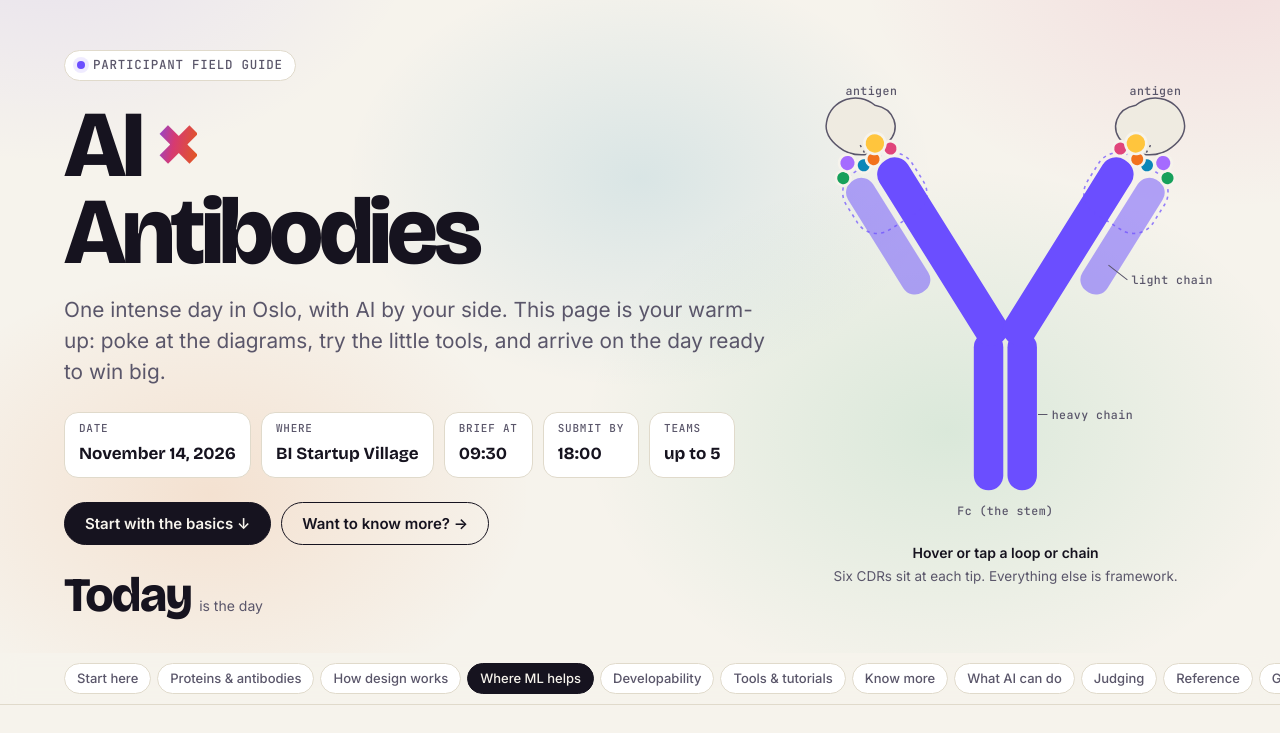
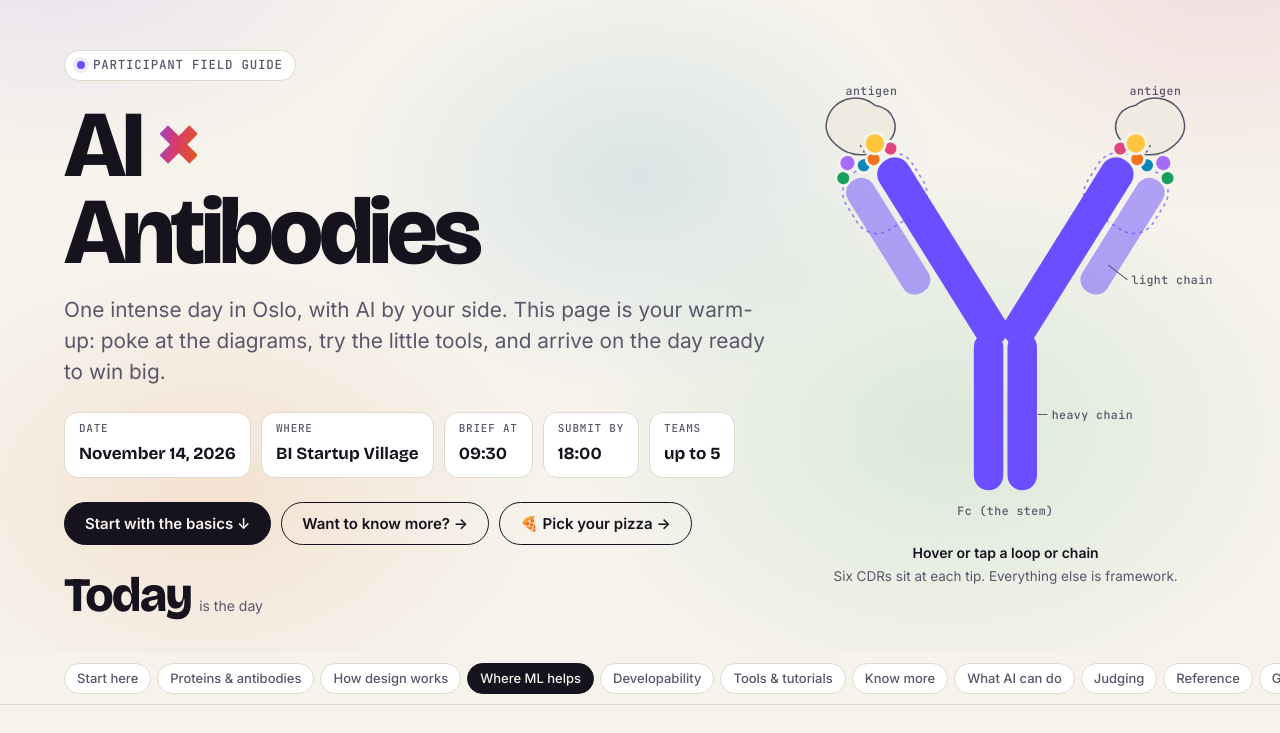
Before and after one commit to minnegalieva/oslo-ai-antibodies-hackathon, a plain HTML site: page participant_guide/index.html in a window 1280 px wide. Shown: the part 67-800 px from the top of the page. Drawn offline with nearby package versions, Linux system fonts and the light colour scheme; files whose address does not match are found by name.

Commit message:
Update index.html

```diff
--- a/participant_guide/index.html
+++ b/participant_guide/index.html
@@ -2156,7 +2156,7 @@ function pageHome(){
         <div class="fact"><small>Submit by</small><b>${EVENT.deadline}</b></div>
         <div class="fact"><small>Teams</small><b>up to ${EVENT.teamMax}</b></div>
       </div>
-      <div class="cta"><a class="btn solid" href="#basics">Start with the basics ↓</a><a class="btn" href="#deeper">Want to know more? →</a></div>
+      <div class="cta"><a class="btn solid" href="#basics">Start with the basics ↓</a><a class="btn" href="#deeper">Want to know more? →</a><a class="btn" href="/participant_guide/pizza/">🍕 Pick your pizza →</a></div>
       <div style="margin-top:26px">${cd}</div>
     </div>
     <div class="reveal">${abFigure('hero-fig')}</div>
```
